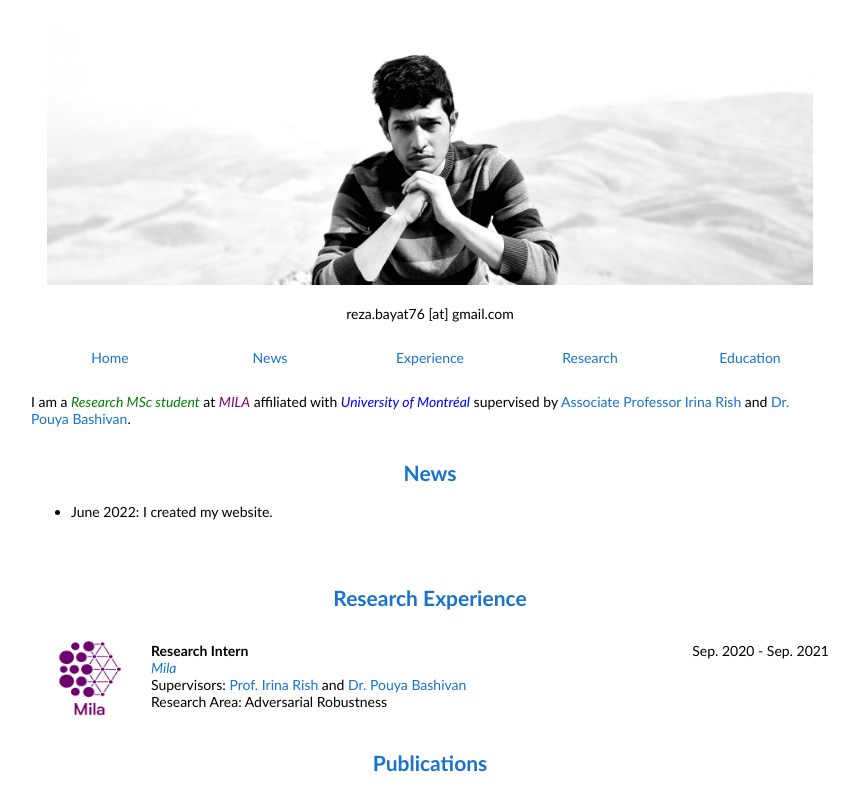
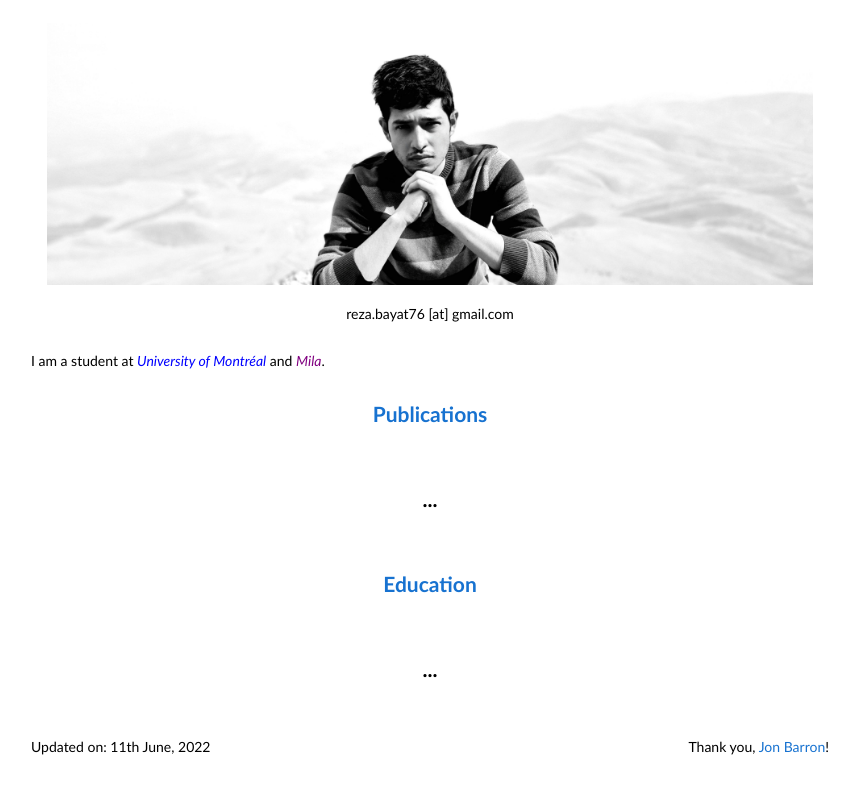
Before and after one commit to rezabyt/rezabyt.github.io, a plain HTML site: page index.html in a window 1280 px wide. Shown: the top 800 px of the page, without its empty margins (210-1069 px from the left). Drawn offline with nearby package versions, Linux system fonts and the light colour scheme; some packages are replaced by stand-ins of ours; a script that the page names is missing.

Commit message:
clean the website

```diff
--- a/index.html
+++ b/index.html
@@ -39,89 +39,16 @@
 
 	<table
 		style="width:100%;max-width:800px;border:0px;border-spacing:0px;border-collapse:separate;margin-right:auto;margin-left:auto;">
-		<tr style="padding:0px">
-			<td style="padding:0px">
-
-				<table
-					style="width:100%;border:0px;border-spacing:0px;border-collapse:separate;margin-right:auto;margin-left:auto;">
-					<tr style="padding:0px">
-						<td style="padding:1.5%;width:16%;vertical-align:middle;text-align:center">
-							<a href="index.html" target="_self">Home</a>
-						</td>
-						<td style="padding:1.5%;width:16%;vertical-align:middle;text-align:center">
-							<a href="#news" target="_self">News</a>
-						</td>
-						<td style="padding:1.5%;width:16%;vertical-align:middle;text-align:center">
-							<a href="#experience" target="_self">Experience</a>
-						</td>
-						<td style="padding:1.5%;width:16%;vertical-align:middle;text-align:center">
-							<a href="#research" target="_self">Research</a>
-						</td>
-						<td style="padding:1.5%;width:16%;vertical-align:middle;text-align:center">
-							<a href="#education" target="_self">Education</a>
-						</td>
-					</tr>
-				</table>
-			</td>
-		</tr>
-	</table>
-
-	<table
-		style="width:100%;max-width:800px;border:0px;border-spacing:0px;border-collapse:separate;margin-right:auto;margin-left:auto;">
 		<tr>
 			<td>
 				<p>
-					I am a <i style="color:green;">Research MSc student</i> at <a href="https://mila.quebec/"
-						target="_blank"><i style="color:purple;">MILA</i></a> affiliated with <a
-						href="https://diro.umontreal.ca/accueil/" target="_blank"><i style="color:blue;">University
-							of Montréal</i></a>
-					supervised by <a href="https://sites.google.com/site/irinarish/" target="_blank">Associate
-						Professor Irina Rish</a> and <a href="http://www.bashivanlab.org/" target="_blank">Dr. Pouya
-						Bashivan</a>.
+					I am a student at <a href="https://diro.umontreal.ca/accueil/" target="_blank"><i style="color:blue;">University of Montréal</i></a> and
+					<a href="https://mila.quebec/" target="_blank"><i style="color:purple;">Mila</i></a>.
+
 				</p>
 			</td>
 		</tr>
 	</table>
-
-	<table
-		style="width:100%;max-width:800px;border:0px;border-spacing:0px;border-collapse:separate;margin-right:auto;margin-left:auto;">
-		<tr>
-			<td>
-				<a id="news" style="text-align:center">
-					<h2>News</h2>
-				</a>
-				<p>
-				<div style="width:100%; height:50px;">
-					<ul id="news">
-						<li>June 2022: I created my website.</li>
-					</ul>
-				</div>
-				</p>
-			</td>
-		</tr>
-	</table>
-
-	<table
-		style="width:100%;max-width:800px;border:0px;border-spacing:0px;border-collapse:separate;margin-right:auto;margin-left:auto;">
-		<a id="experience" style="text-align:center">
-			<h2>Research Experience</h2>
-		</a>
-		<tr>
-			<td width="15%" valign="center" align="center"><img src="images/mila.png" alt="nthu" width="90"
-					height="100"></td>
-			<td width="85%" valign="top">
-				<p>
-					<span><strong>Research Intern</strong></span><span style="float:right">Sep.
-						2020 - Sep. 2021</span><br>
-					<em><a href="https://mila.quebec/" target="_blank">Mila</a></em><br>
-					Supervisors: <a href="https://sites.google.com/site/irinarish/" target="_blank">Prof. Irina Rish</a>
-					and <a href="http://www.bashivanlab.org/" target="_blank">Dr. Pouya Bashivan</a><br>
-					Research Area: Adversarial Robustness
-				</p>
-			</td>
-		</tr>
-	</table>
-
 
 	<table width="100%" border="0" cellspacing="15" cellpadding="10">
 		<a id="research" style="text-align:center">
```
